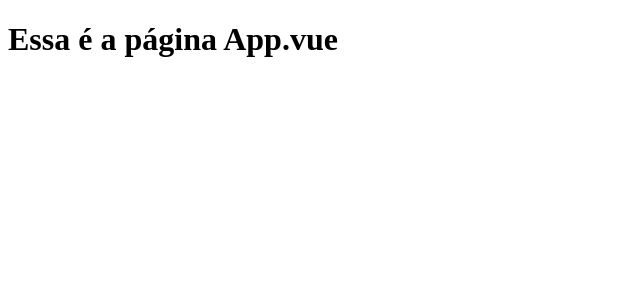
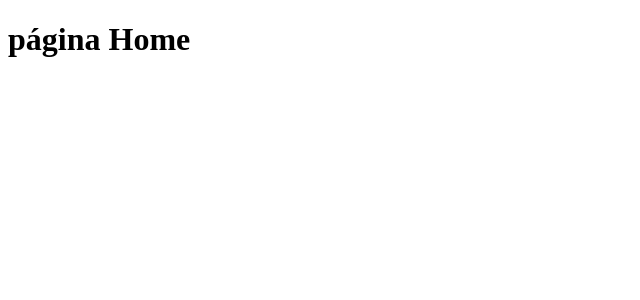
Before and after one commit to treinaweb/vue-rotas, a Vue app: page / in a window 1280 px wide. Shown: the top 300 px of the page, without its empty margins (0-640 px from the left). Built offline with nearby package versions, Linux system fonts and the light colour scheme.

Commit message:
1-2 Criando rotas manualmente

```diff
--- a/package.json
+++ b/package.json
@@ -9,7 +9,8 @@
     "preview": "vite preview"
   },
   "dependencies": {
-    "vue": "^3.5.12"
+    "vue": "^3.5.12",
+    "vue-router": "^4.4.5"
   },
   "devDependencies": {
     "@vitejs/plugin-vue": "^5.1.4",
--- a/src/App.vue
+++ b/src/App.vue
@@ -1,11 +1,5 @@
-<script setup>
-
-</script>
-
 <template>
-  <h1>Essa é a página App.vue</h1>
+    <div>
+        <router-view />
+    </div>
 </template>
-
-<style scoped>
-
-</style>
--- a/src/main.js
+++ b/src/main.js
@@ -1,4 +1,9 @@
 import { createApp } from 'vue'
 import App from './App.vue'
+import router from './router'
 
-createApp(App).mount('#app')
+const app =  createApp(App)
+
+app.use(router)
+
+app.mount('#app')
--- /dev/null
+++ b/src/router/index.js
@@ -0,0 +1,17 @@
+import { createRouter, createWebHistory } from "vue-router";
+import HomeView from "../views/HomeView.vue";
+
+const routes = [
+    {
+        path: "/",
+        name: "Home",
+        component: HomeView,
+    },
+];
+
+const router = createRouter({
+    history: createWebHistory(),
+    routes,
+});
+
+export default router;
--- /dev/null
+++ b/src/views/HomeView.vue
@@ -0,0 +1,11 @@
+<script setup>
+
+</script>
+
+<template>
+  <h1>página Home</h1>
+</template>
+
+<style scoped>
+
+</style>
```
Also changed, not shown: 1 other file (tests, documents, lock files or other folders).
